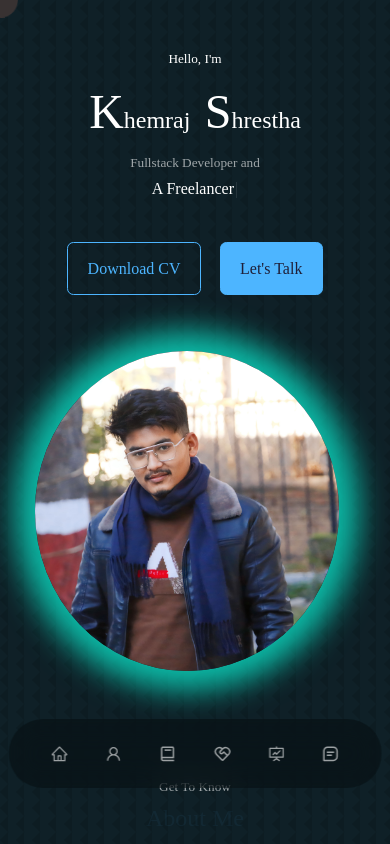
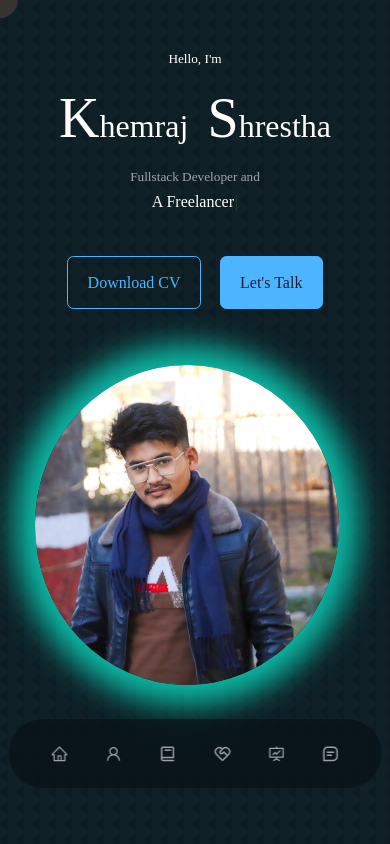
Before and after one commit to khemrajshrestha471/KRS_Portfolio, a React (Create React App) app: page / in a window 390 px wide. Shown: the top 844 px of the page. Built offline with nearby package versions, Linux system fonts and the light colour scheme.

Commit message:
fprmate updated

```diff
--- a/src/components/header/header.css
+++ b/src/components/header/header.css
@@ -148,25 +148,25 @@ header {
 
 @media screen and (max-width: 453px) {
     header {
-        height: 90vh;
+        height: 100vh;
     }
 
     .intros {
-        font-size: 1.5rem;
+        font-size: 2rem;
     }
 
     .fletter{
-        font-size: 3rem;
+        font-size: 3.5rem;
     }
 }
 
 
 @media screen and (max-width: 304px) {
     .intros {
-        font-size: 1rem;
+        font-size: 1.5rem;
     }
 
 .fletter{
-        font-size: 2rem;
+        font-size: 2.5rem;
     }
 }
```
